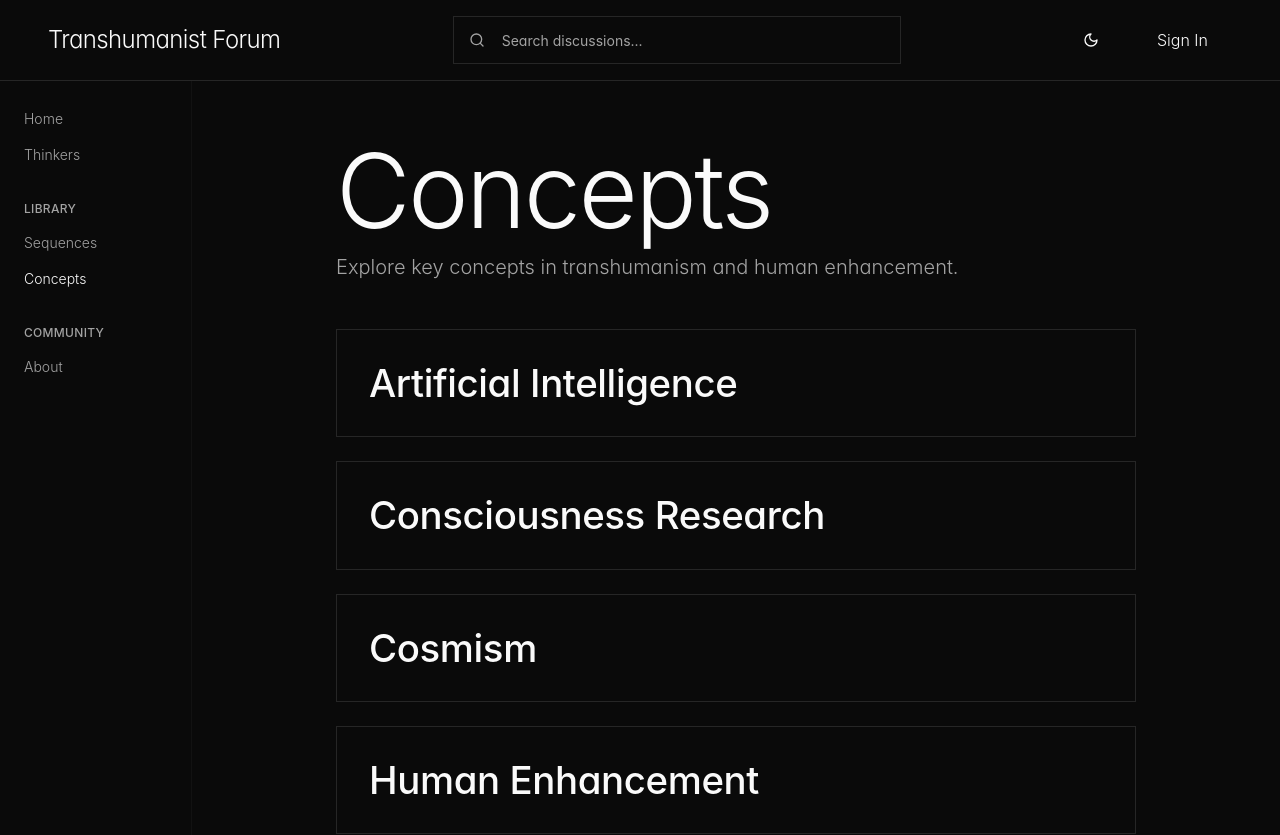
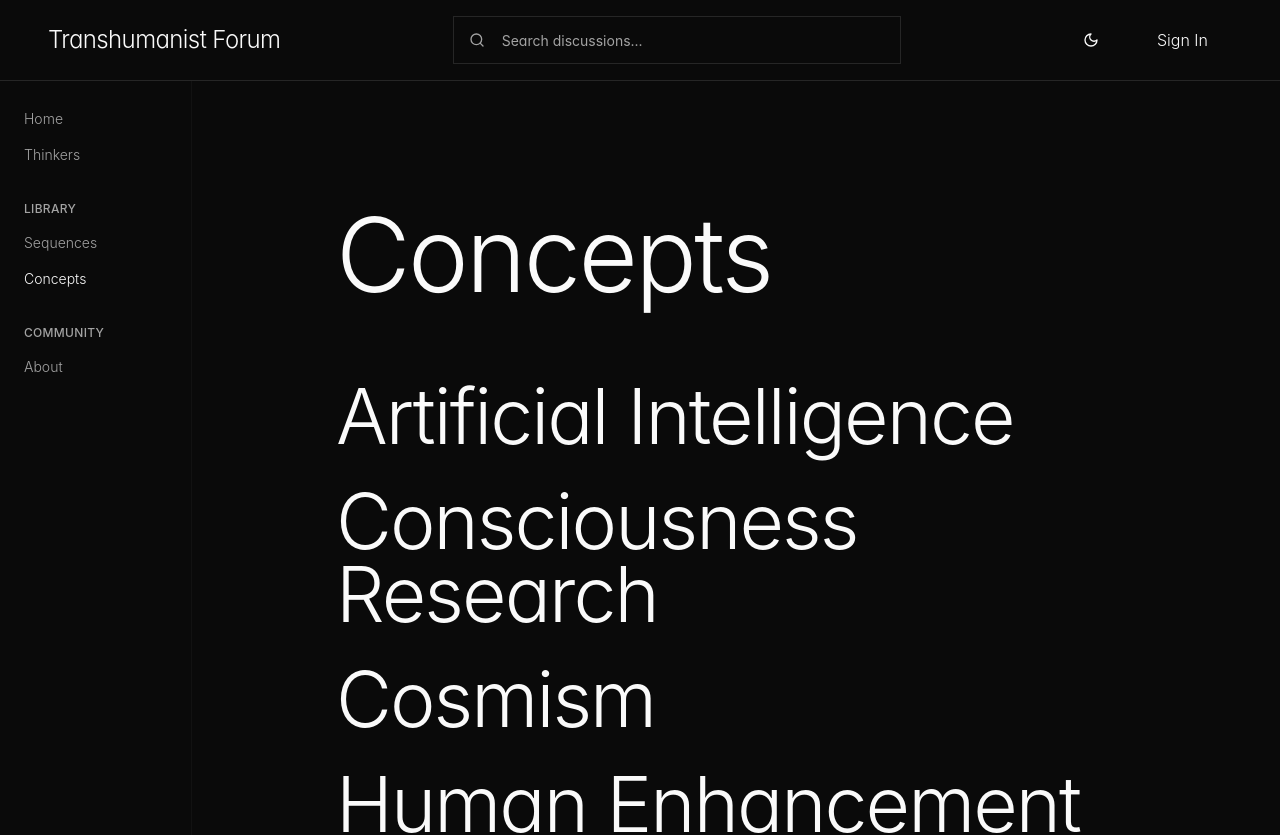
Before and after one commit to willjy1/transhumanismforum-8ea041fe, a React (Vite) app: page /concepts in a window 1280 px wide. Shown: the top 835 px of the page. Built offline with nearby package versions, Linux system fonts and the light colour scheme.

Commit message:
Refine Concepts page design
Update the Concepts page to a more minimal design, removing boxes around concepts and improving font, spacing, and text size.

```diff
--- a/src/pages/Concepts.tsx
+++ b/src/pages/Concepts.tsx
@@ -18,23 +18,18 @@ const Concepts = () => {
       <div className="flex">
         <MinimalSidebar />
         <main className="flex-1">
-          <div className="max-w-4xl mx-auto px-12 py-16">
-            <div className="space-y-12">
-              <div className="space-y-4">
-                <h1 className="text-display font-light tracking-tight">Concepts</h1>
-                <p className="text-xl text-muted-foreground font-light">
-                  Explore key concepts in transhumanism and human enhancement.
-                </p>
-              </div>
+          <div className="max-w-4xl mx-auto px-12 py-32">
+            <div className="space-y-20">
+              <h1 className="text-display font-light tracking-tight">Concepts</h1>
 
-              <div className="grid gap-6">
+              <div className="space-y-8">
                 {concepts.map((concept, index) => (
                   <div
                     key={concept}
-                    className="group border border-border rounded-lg p-8 hover:border-accent crisp-transition hover-lift"
+                    className="animate-fade-up"
                     style={{ animationDelay: `${index * 0.1}s`, animationFillMode: 'both' }}
                   >
-                    <h2 className="text-large font-medium group-hover:text-accent crisp-transition">
+                    <h2 className="text-hero font-light tracking-tight hover:text-accent crisp-transition cursor-pointer">
                       {concept}
                     </h2>
                   </div>
```
